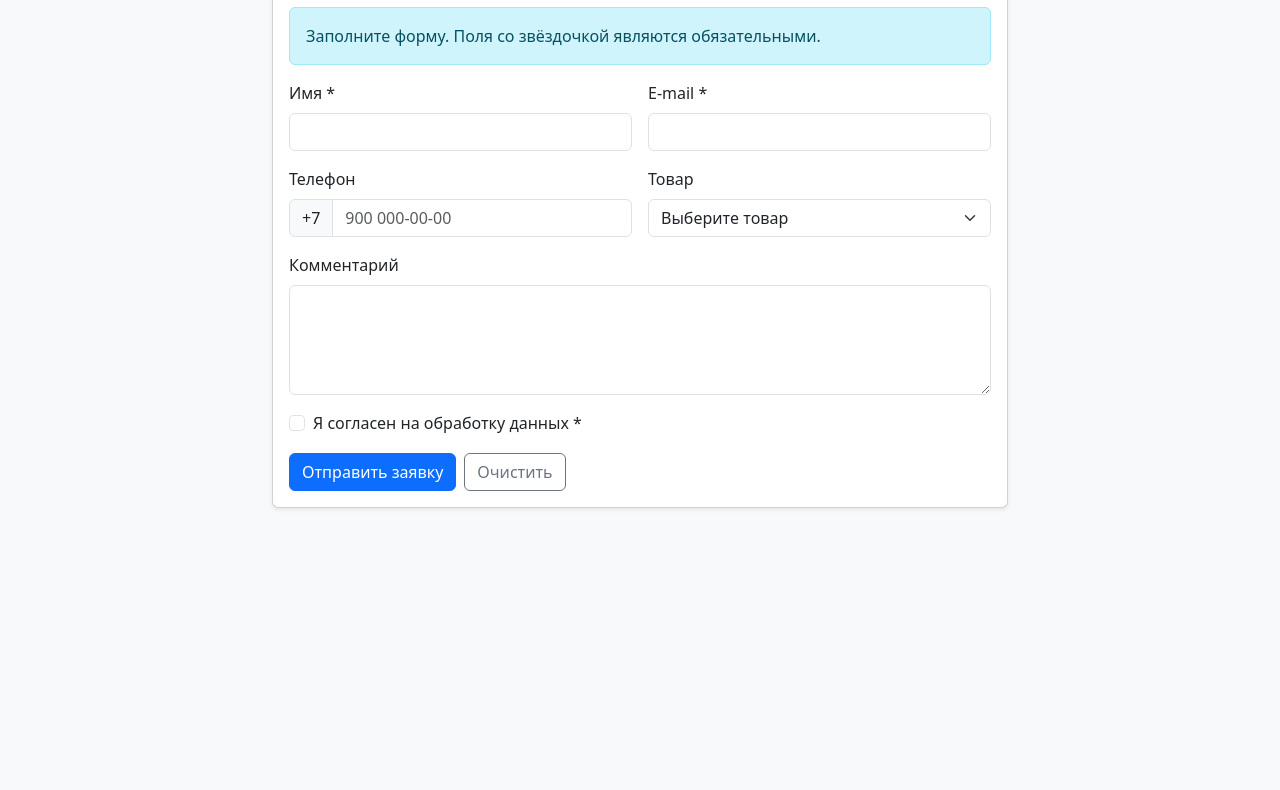
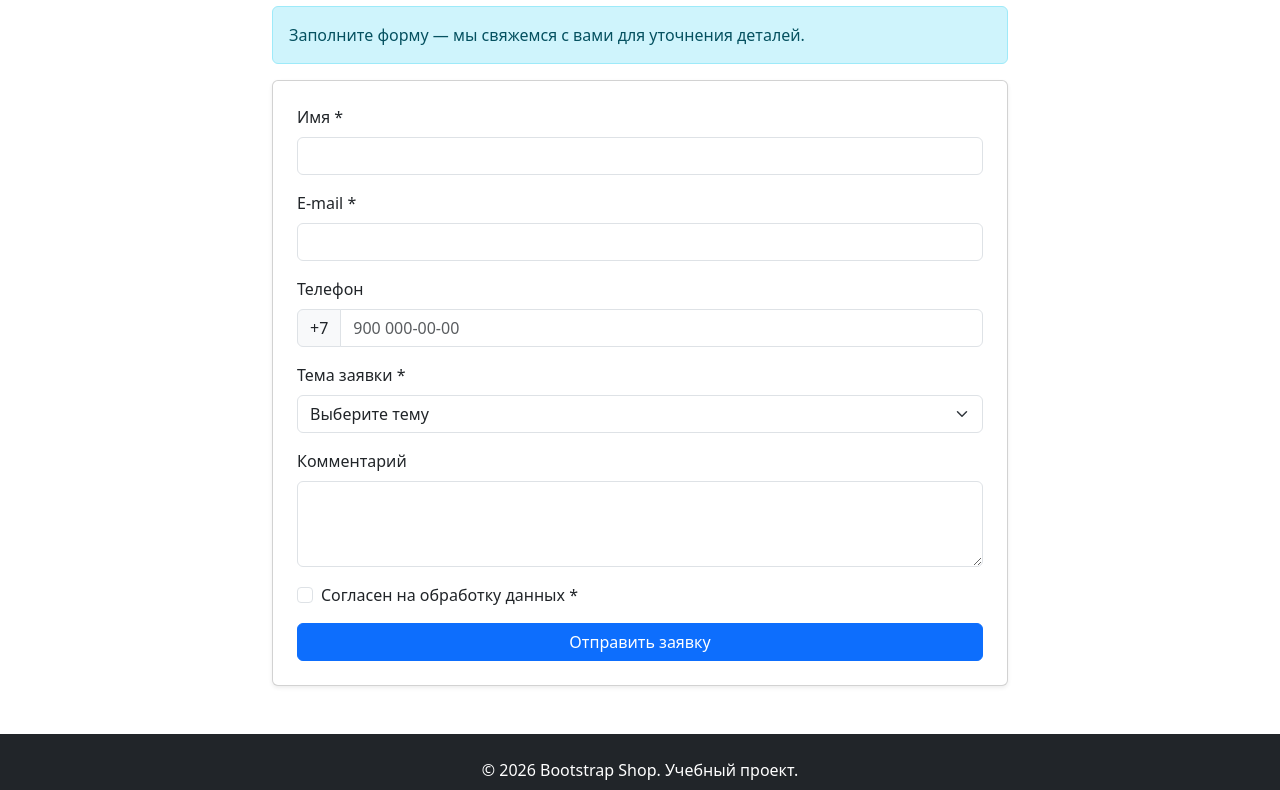
Before and after one commit to wqertyhju/kr2-bootstrap-shop, a plain HTML site: page order.html in a window 1280 px wide. Shown: the part 160-950 px from the top of the page. Before the commit the page ends 800 px from the top, so only its background shows below. Drawn offline with nearby package versions, Linux system fonts and the light colour scheme.

Commit message:
feat: add product and order pages with Bootstrap components

```diff
--- a/order.html
+++ b/order.html
@@ -3,18 +3,12 @@
 <head>
   <meta charset="UTF-8">
   <meta name="viewport" content="width=device-width, initial-scale=1.0">
-  <meta name="description" content="Форма оформления заявки в учебном интернет-магазине на Bootstrap.">
   <title>Заявка – Bootstrap Shop</title>
   <link href="https://cdn.jsdelivr.net/npm/bootstrap@5.3.3/dist/css/bootstrap.min.css" rel="stylesheet">
   <link rel="stylesheet" href="css/custom.css">
-  <meta property="og:title" content="Bootstrap Shop – order.html">
-  <meta property="og:type" content="website">
-  <meta property="og:url" content="https://wqertyhju.github.io/kr2-bootstrap-shop/order.html">
-  <link rel="canonical" href="https://wqertyhju.github.io/kr2-bootstrap-shop/order.html">
 </head>
-<body class="bg-light">
+<body>
 
-  <!-- Единая навигация -->
   <nav class="navbar navbar-expand-lg navbar-dark bg-dark">
     <div class="container">
       <a class="navbar-brand" href="index.html">Bootstrap Shop</a>
@@ -35,62 +29,63 @@
   <main class="container my-5">
     <div class="row justify-content-center">
       <div class="col-12 col-lg-8">
-        <div class="card shadow-sm">
-          <div class="card-header bg-primary text-white">
-            <h1 class="h4 mb-0">Форма заявки</h1>
+        <h1 class="h2 mb-4">Оформление заявки</h1>
+
+        <div class="alert alert-info" role="alert">
+          Заполните форму — мы свяжемся с вами для уточнения деталей.
         </div>
-          <div class="card-body">
-            <div class="alert alert-info" role="alert">
-              Заполните форму. Поля со звёздочкой являются обязательными.
+
+        <form class="card shadow-sm p-4" novalidate>
+          <div class="mb-3">
+            <label for="name" class="form-label">Имя *</label>
+            <input type="text" class="form-control" id="name" name="name" required minlength="2">
           </div>
-            <form>
-              <div class="row g-3">
-                <div class="col-12 col-md-6">
-                  <label for="order-name" class="form-label">Имя *</label>
-                  <input id="order-name" name="name" type="text" class="form-control" required>
+
+          <div class="mb-3">
+            <label for="email" class="form-label">E-mail *</label>
+            <input type="email" class="form-control" id="email" name="email" required>
           </div>
-                <div class="col-12 col-md-6">
-                  <label for="order-email" class="form-label">E-mail *</label>
-                  <input id="order-email" name="email" type="email" class="form-control" required>
-                </div>
-                <div class="col-12 col-md-6">
-                  <label for="order-phone" class="form-label">Телефон</label>
+
+          <div class="mb-3">
+            <label for="phone" class="form-label">Телефон</label>
             <div class="input-group">
               <span class="input-group-text">+7</span>
-                    <input id="order-phone" name="phone" type="tel" class="form-control" placeholder="900 000-00-00">
+              <input type="tel" class="form-control" id="phone" name="phone" placeholder="900 000-00-00">
             </div>
           </div>
-                <div class="col-12 col-md-6">
-                  <label for="order-product" class="form-label">Товар</label>
-                  <select id="order-product" name="product" class="form-select">
-                    <option selected>Выберите товар</option>
-                    <option value="product-1">Товар 1</option>
-                    <option value="product-2">Товар 2</option>
-                    <option value="product-3">Товар 3</option>
+
+          <div class="mb-3">
+            <label for="topic" class="form-label">Тема заявки *</label>
+            <select class="form-select" id="topic" name="topic" required>
+              <option value="">Выберите тему</option>
+              <option value="product">Заказ товара</option>
+              <option value="consultation">Консультация</option>
+              <option value="delivery">Доставка</option>
             </select>
           </div>
-                <div class="col-12">
-                  <label for="order-comment" class="form-label">Комментарий</label>
-                  <textarea id="order-comment" name="comment" class="form-control" rows="4"></textarea>
+
+          <div class="mb-3">
+            <label for="comment" class="form-label">Комментарий</label>
+            <textarea class="form-control" id="comment" name="comment" rows="3"></textarea>
           </div>
-                <div class="col-12">
-                  <div class="form-check">
-                    <input id="order-agree" class="form-check-input" type="checkbox" required>
-                    <label class="form-check-label" for="order-agree">Я согласен на обработку данных *</label>
+
+          <div class="form-check mb-3">
+            <input class="form-check-input" type="checkbox" id="agree" name="agree" required>
+            <label class="form-check-label" for="agree">Согласен на обработку данных *</label>
           </div>
-                </div>
-                <div class="col-12 d-flex gap-2">
-                  <button class="btn btn-primary" type="submit">Отправить заявку</button>
-                  <button class="btn btn-outline-secondary" type="reset">Очистить</button>
-                </div>
-              </div>
+
+          <button type="submit" class="btn btn-primary">Отправить заявку</button>
         </form>
-          </div>
-        </div>
       </div>
     </div>
   </main>
 
+  <footer class="bg-dark text-white py-4 mt-5">
+    <div class="container text-center">
+      <p class="mb-0">&copy; 2026 Bootstrap Shop. Учебный проект.</p>
+    </div>
+  </footer>
+
   <script src="https://cdn.jsdelivr.net/npm/bootstrap@5.3.3/dist/js/bootstrap.bundle.min.js"></script>
 </body>
 </html>
```
Also changed, not shown: product.html (+17 -17 lines). Lines whose indentation alone changed are shown as unchanged.
